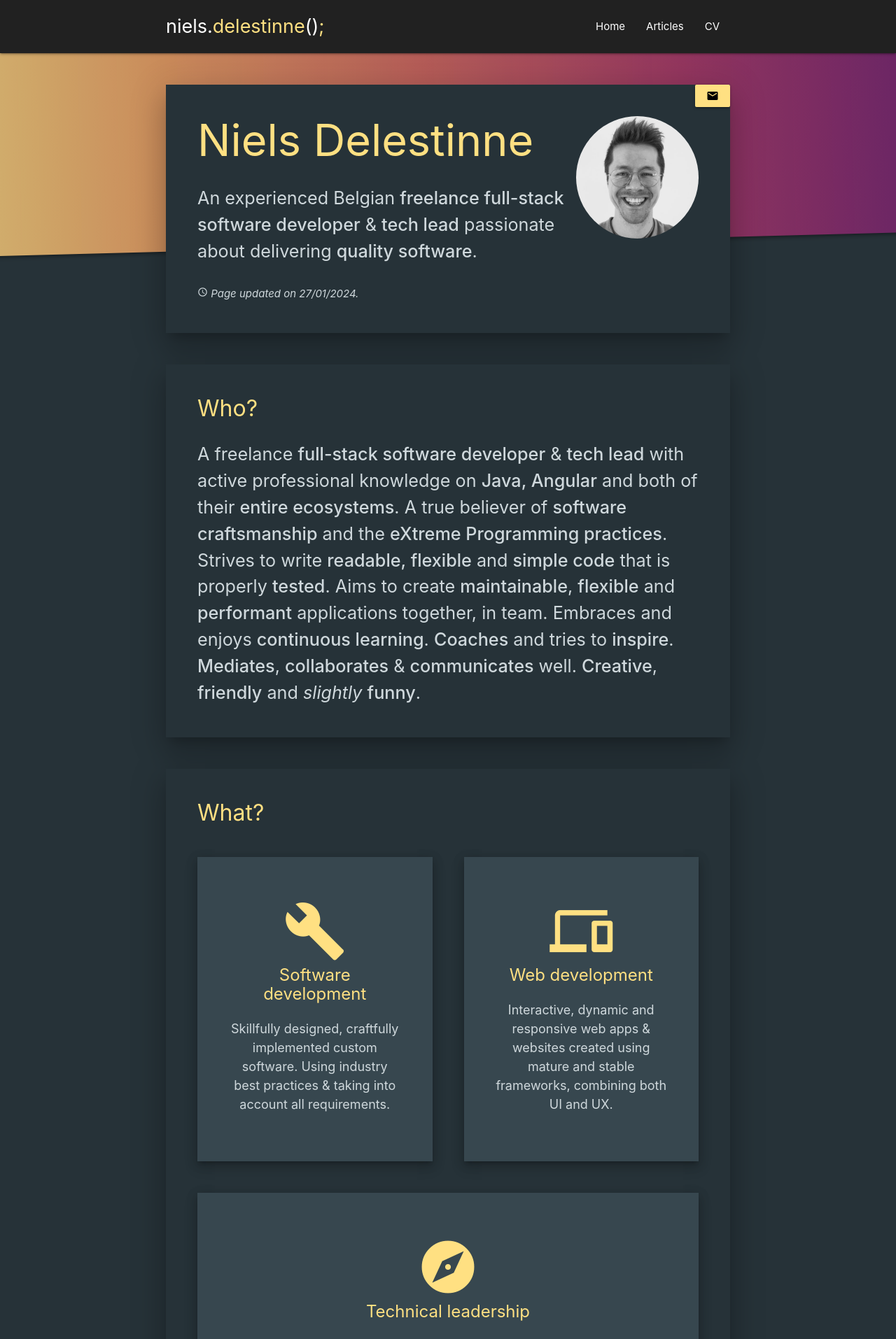
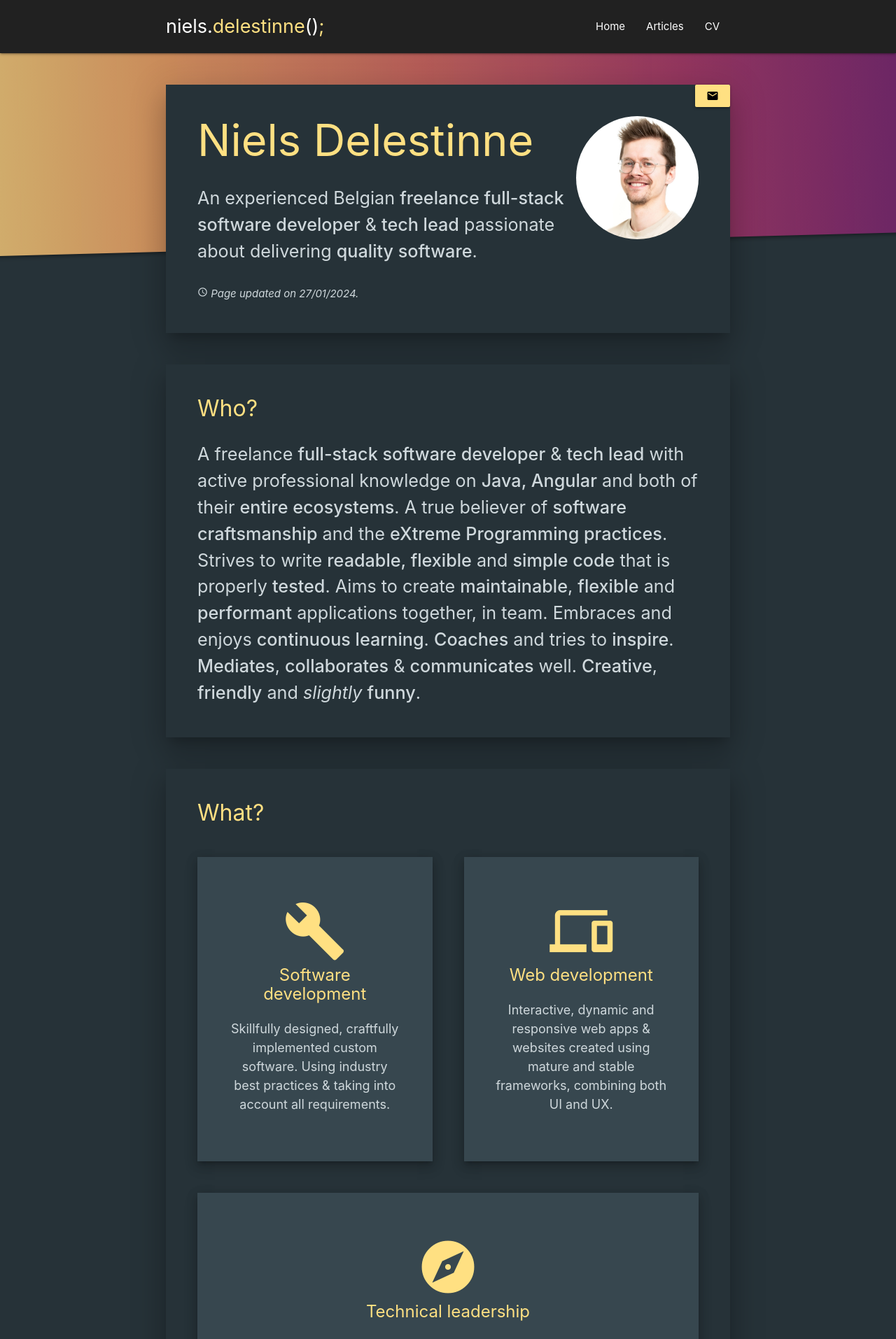
Before and after one commit to nielsdelestinne/niedel.be, a Jekyll site: the page built from index.markdown, in a window 1280 px wide. Shown: the top 1914 px of the page at 70% size. Built offline with Jekyll 4.4.1, drawn with Linux system fonts in a browser that asks for light colours.

Commit message:
Changed profile picture

```diff
--- a/_layouts/cv.html
+++ b/_layouts/cv.html
@@ -19,7 +19,7 @@ layout: default
                     class="material-icons black-text">refresh</i></button></span>
             <div class="content-wrapper-cv-inner">
                 <div>
-                    <img src="/assets/niels.jpg" class="right" alt="Niels Delestinne">
+                    <img src="/assets/niels.png" class="right" alt="Niels Delestinne">
                 </div>
                 <h1 class="post-title no-margin" itemprop="name headline">Niels Delestinne</h1>
                 <div class="cv-details valign-wrapper">
--- a/_layouts/home.html
+++ b/_layouts/home.html
@@ -15,7 +15,7 @@ layout: default
                     class="material-icons black-text">email</i></a></span>
             <div class="content-wrapper-home-inner">
                 <div>
-                    <img src="/assets/niels.jpg" class="right" alt="Niels Delestinne">
+                    <img src="/assets/niels.png" class="right" alt="Niels Delestinne">
                 </div>
                 <div>
                     <h1 class="post-title no-margin" itemprop="name headline">Niels Delestinne</h1>
```
Also changed, not shown: assets/niels.png (added).
